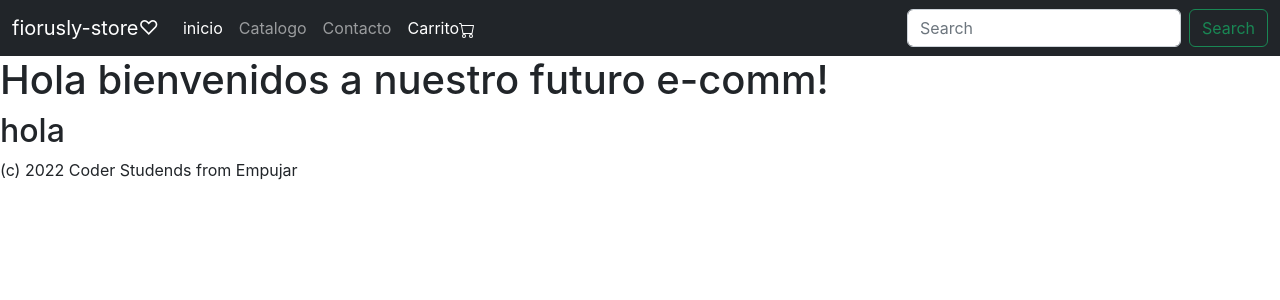
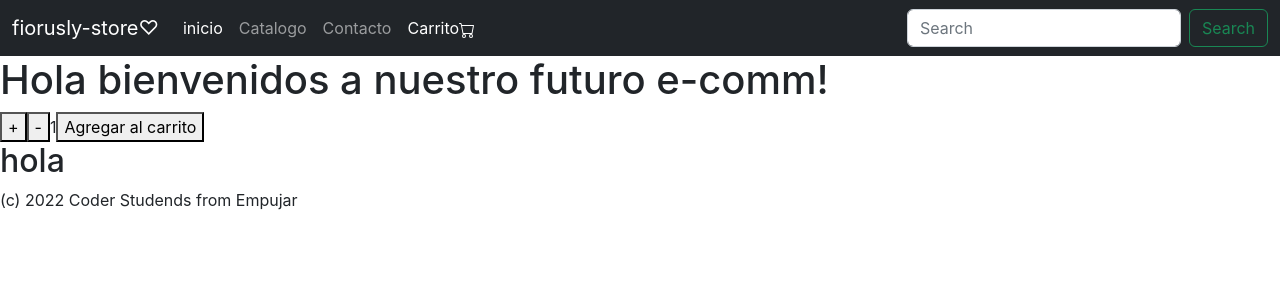
Before and after one commit to v3jo/ecomm-reactjs-rodriguez, a React (Create React App) app: page / in a window 1280 px wide. Shown: the top 300 px of the page. Built offline with nearby package versions, Linux system fonts and the light colour scheme.

Commit message:
commit del itemCount

```diff
--- a/src/App.js
+++ b/src/App.js
@@ -2,11 +2,13 @@ import NavBar from "./components/navBar/navBar";
 import Section from "./components/section/section";
 import Footer from "./components/Footer/Footer";
 import ItemListContainer from "./components/navBar/ItemListContainer";
+import ItemCount from "./components/navBar/ItemCount";
 function app() {
   return (
     <>
     <NavBar/>
     <ItemListContainer greeting="Hola bienvenidos a nuestro futuro e-comm!"/>
+    <ItemCount initial={1} stock={10}/>
     <Section/>
     <Footer/>
     </>
--- /dev/null
+++ b/src/components/navBar/ItemCount.js
@@ -0,0 +1,38 @@
+import React from "react";
+import { useState, useEffect} from "react";
+const ItemCount = ({initial, stock}) => {
+
+    const[ItemCount, setItemCount] = useState(initial);
+
+    const sumar = () =>{
+        if (ItemCount<stock){
+            setItemCount(ItemCount + 1);
+        }
+    }
+
+    const restar = () =>{
+        if(ItemCount > initial){
+            setItemCount(ItemCount - 1);
+        }
+
+    }
+    const addCart = ()=>{
+        setItemCount(ItemCount);
+        console.log(`add cart ${ItemCount} items`);
+    }
+
+    useEffect(()=>{
+        console.log("ejecute")
+    },[])
+    return (
+      <>
+      <button onClick={()=> sumar()}>+</button>
+      <button onClick={()=> restar()}>-</button>
+      <span>{ItemCount}</span>
+      <button onClick={()=> addCart()}>Agregar al carrito</button>
+
+      </>
+    );
+  }
+
+  export default ItemCount;
```
